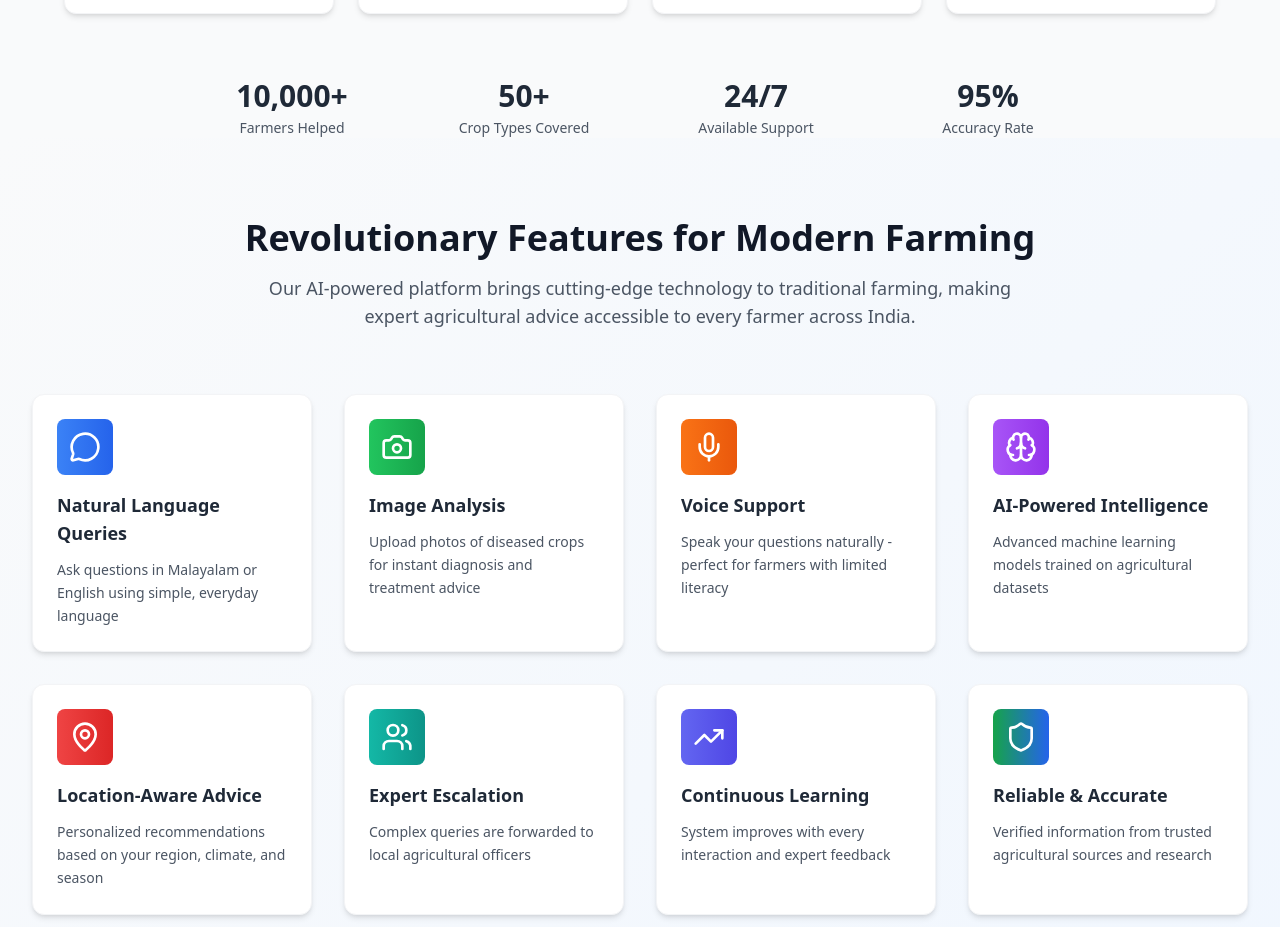
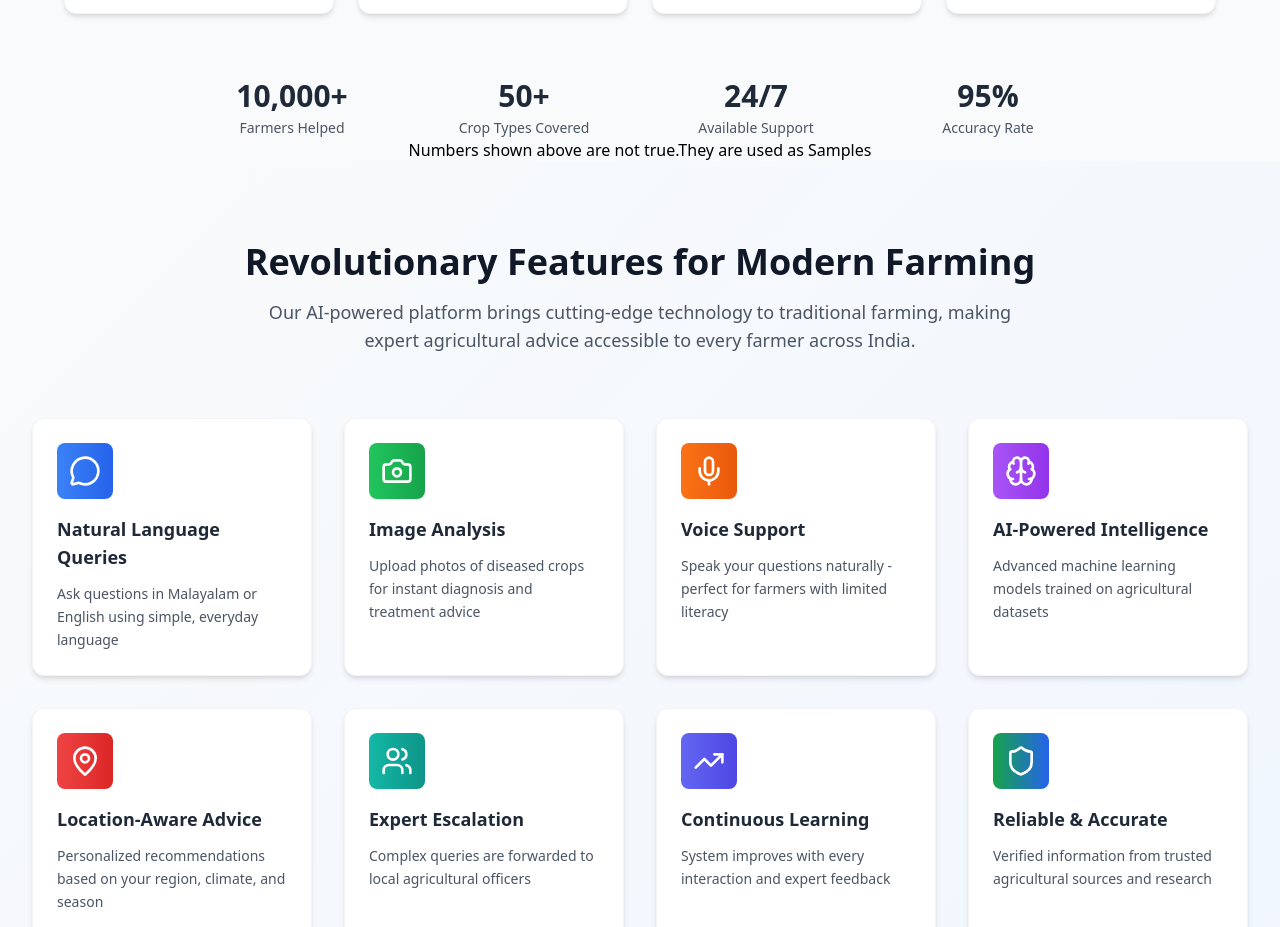
Before and after one commit to wolfcoder786/Digital2, a React (Vite) app in the folder client/: page / in a window 1280 px wide. Shown: the part 780-1707 px from the top of the page. Built offline with nearby package versions, Linux system fonts and the light colour scheme.

Commit message:
features Number Clarity

```diff
--- a/client/src/components/Hero.jsx
+++ b/client/src/components/Hero.jsx
@@ -84,6 +84,7 @@ const Hero = ({ onNavigate }) => {
           <StatCard number="24/7" label="Available Support" />
           <StatCard number="95%" label="Accuracy Rate" />
         </div>
+        <h3>Numbers shown above are not true.They are used as Samples</h3>
       </div>
     </section>
   );
```
